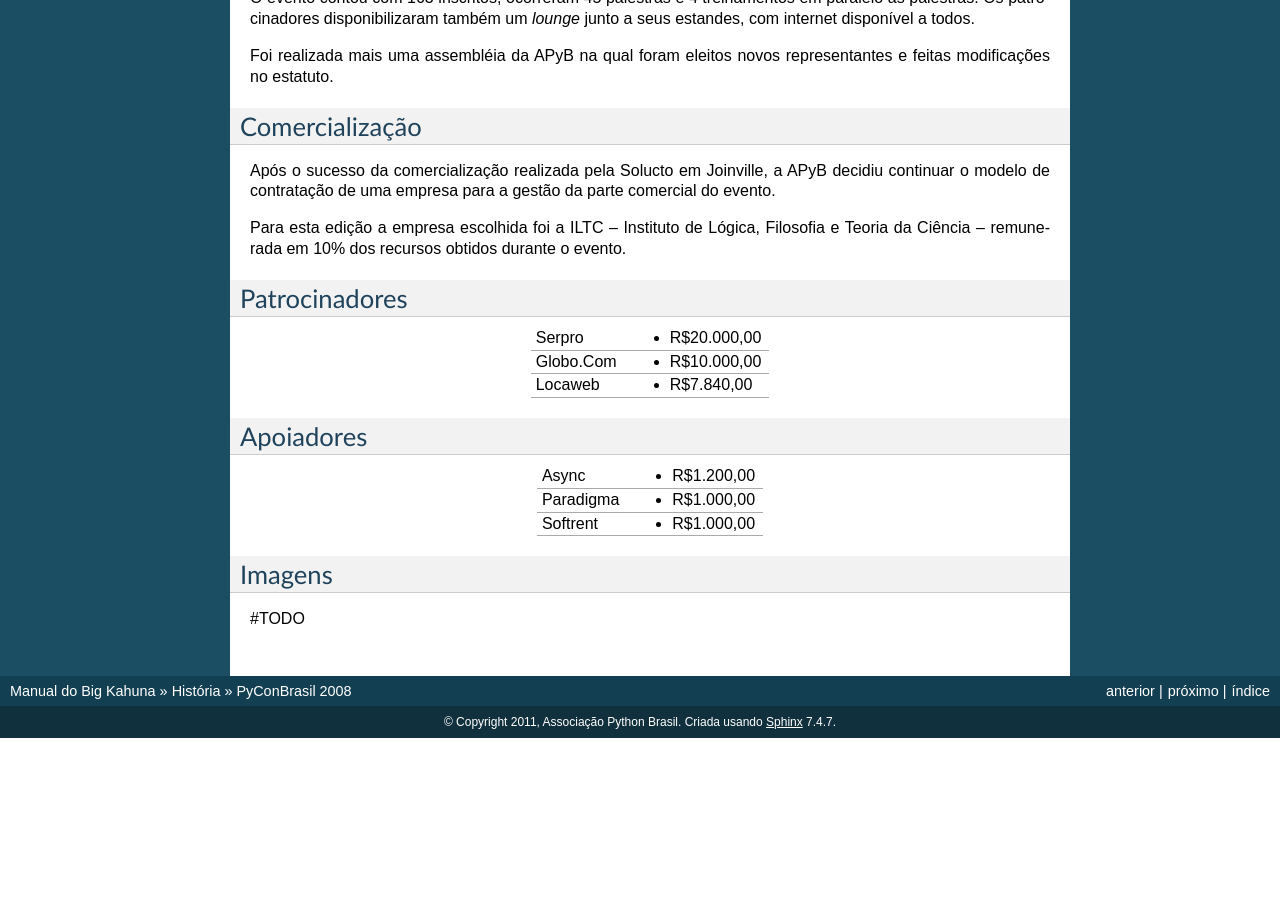
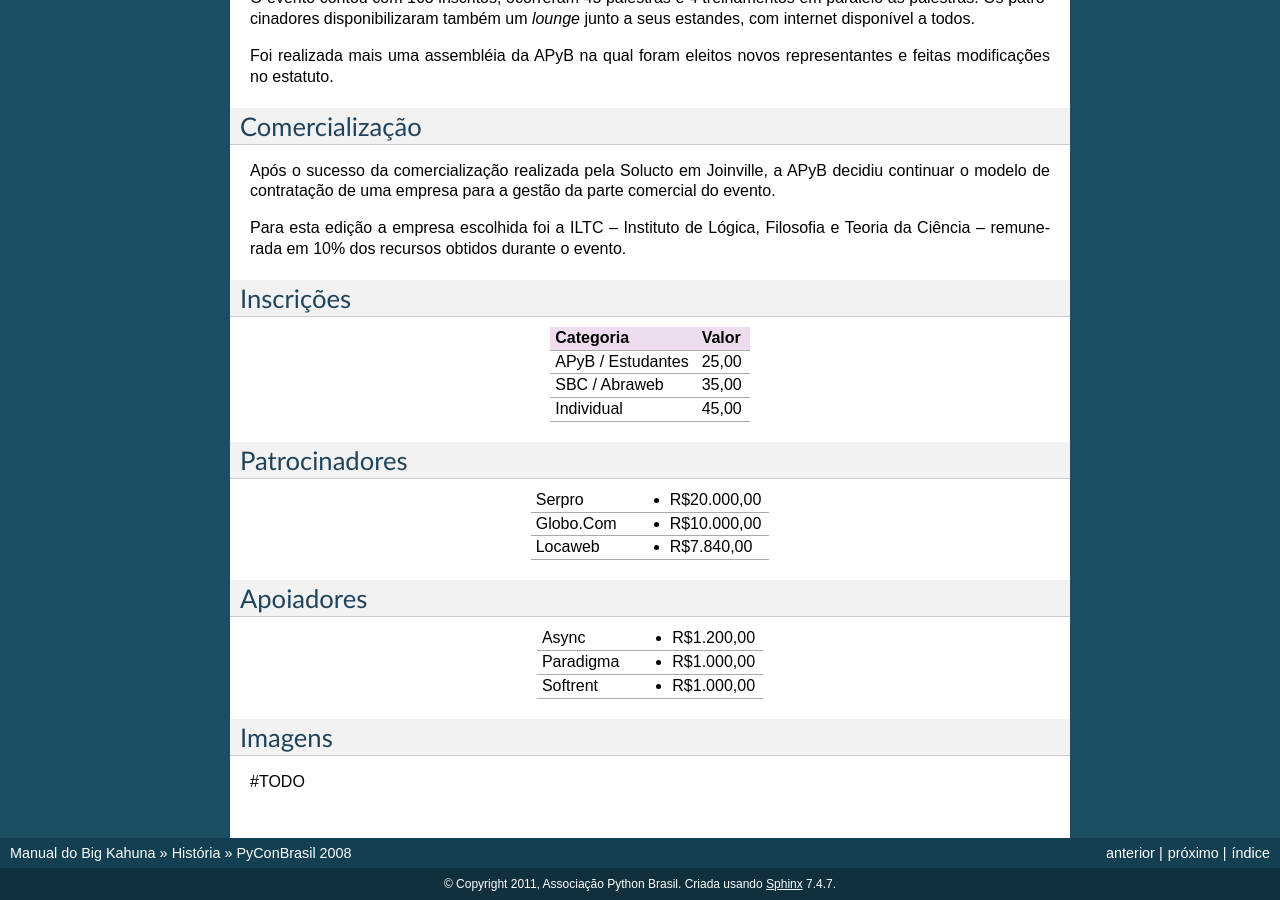
Before and after one commit to pythonbrasil/manual, a Sphinx documentation site: the page built from source/historia/pyconbrasil2008.txt, in a window 1280 px wide and 900 px high, scrolled down 873 px. Built offline with Sphinx 7.4.7, drawn with Linux system fonts in a browser that asks for light colours; before the commit the page ends 1611 px from its top, so only the background shows below that.

Commit message:
Add inscricoes for pythonbrasil 3 and 4

```diff
--- a/source/historia/pyconbrasil2008.txt
+++ b/source/historia/pyconbrasil2008.txt
@@ -75,6 +75,19 @@
 Filosofia e Teoria da Ciência -- remunerada em 10% dos recursos obtidos durante
 o evento.
 
+Inscrições
+----------------
+
++----------------------+------------------+
+| Categoria            |  Valor           |
++======================+==================+
+| APyB / Estudantes    |      25,00       |
++----------------------+------------------+
+| SBC / Abraweb        |      35,00       |
++----------------------+------------------+
+| Individual           |      45,00       |
++----------------------+------------------+
+
 Patrocinadores
 ------------------
 
```
Also changed, not shown: source/historia/pyconbrasil3.txt (+13 -0 lines).
